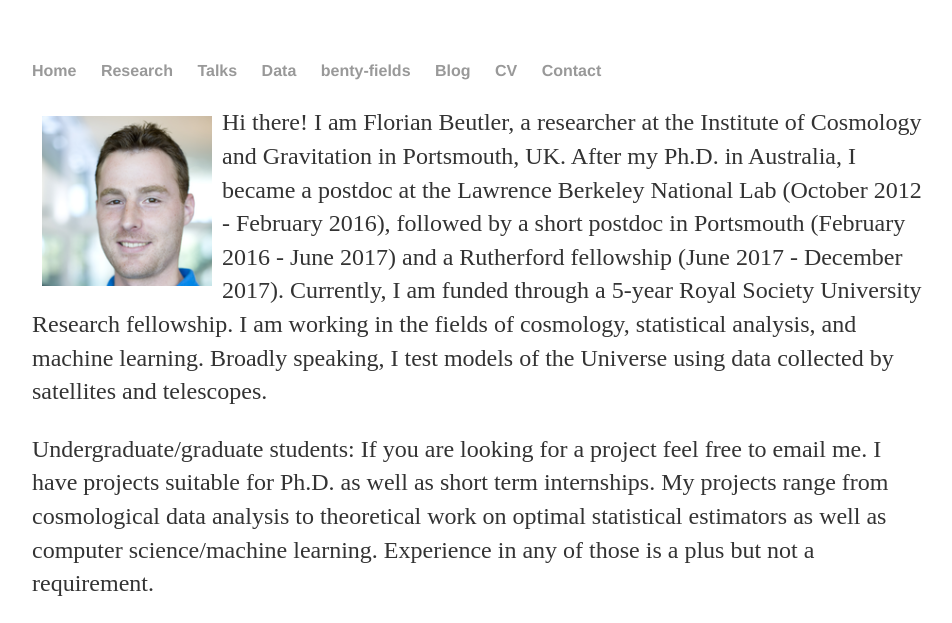
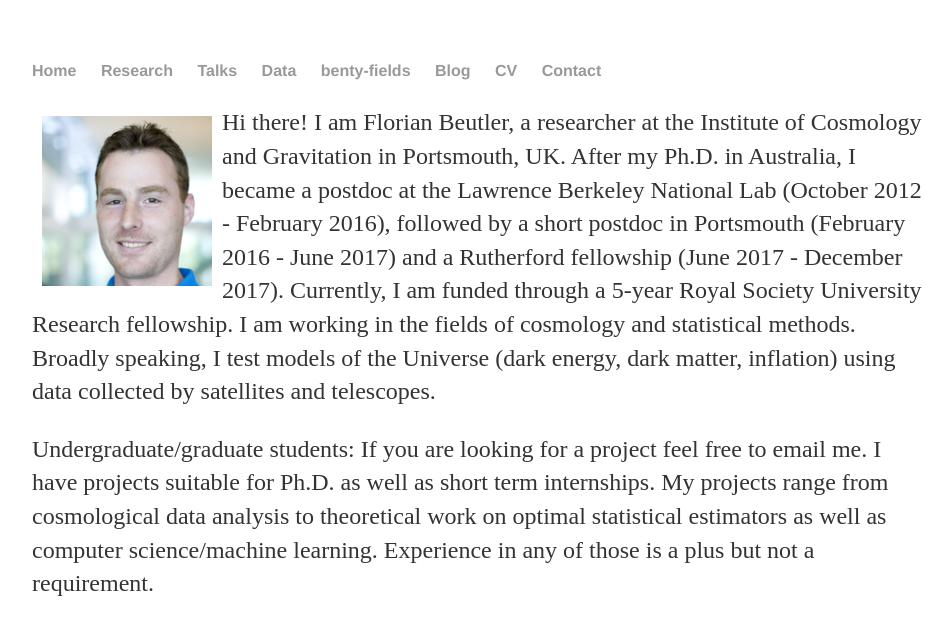
Before and after one commit to fbeutler/fbeutler.github.io, a Jekyll site: the page built from index.html, in a window 1280 px wide. Shown: the top 623 px of the page, without its empty margins (160-1112 px from the left). Built offline with Jekyll 4.4.1, drawn with Linux system fonts in a browser that asks for light colours.

Commit message:
Update index.html

```diff
--- a/index.html
+++ b/index.html
@@ -8,8 +8,8 @@ title: Florian Beutler
   Australia, I became a postdoc at the Lawrence Berkeley National Lab (October 2012 - February 2016), followed by a short postdoc
   in Portsmouth (February 2016 - June 2017) and a Rutherford fellowship (June 2017 - December 2017). Currently, I am funded through
   a 5-year Royal Society University Research fellowship. I am working in the fields
-  of cosmology, statistical analysis, and machine learning.
-  Broadly speaking, I test models of the Universe using data collected by satellites and telescopes.
+  of cosmology and statistical methods.
+  Broadly speaking, I test models of the Universe (dark energy, dark matter, inflation) using data collected by satellites and telescopes.
 </p>
 
 <p>
```
